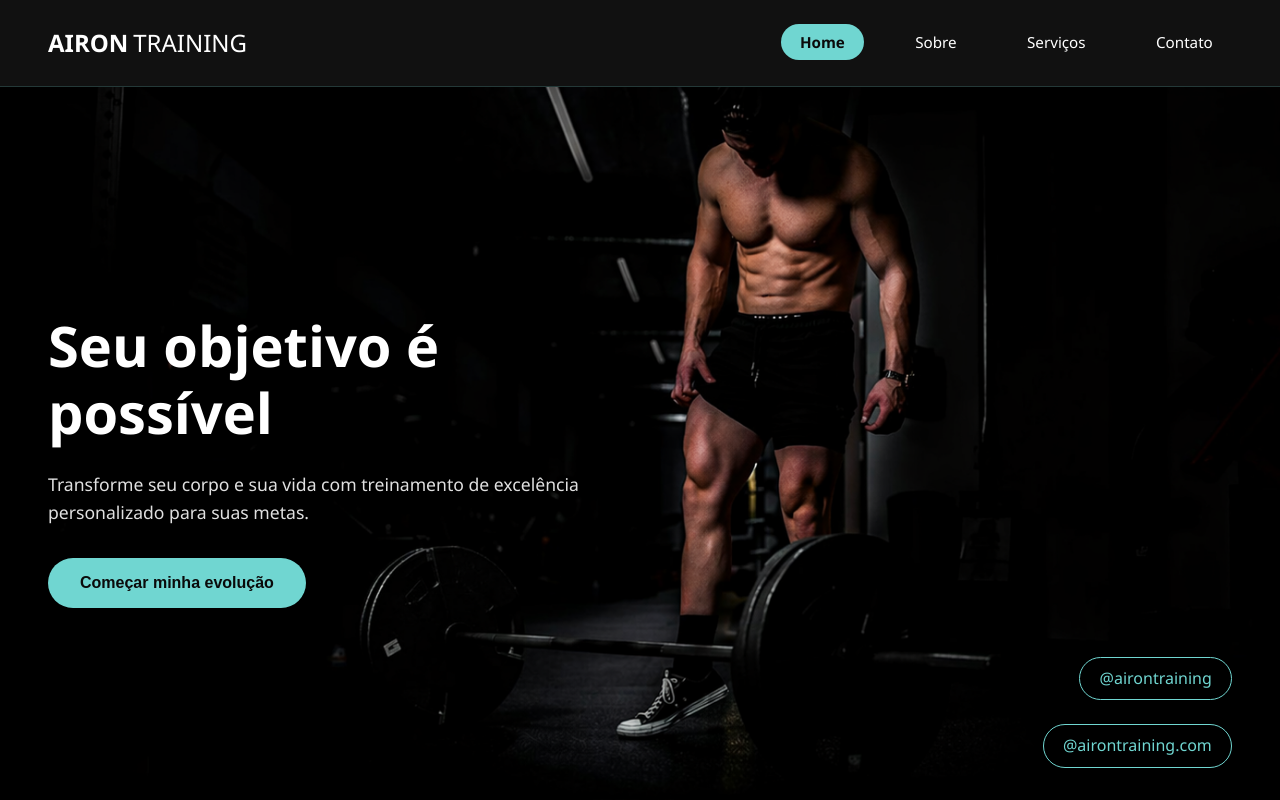
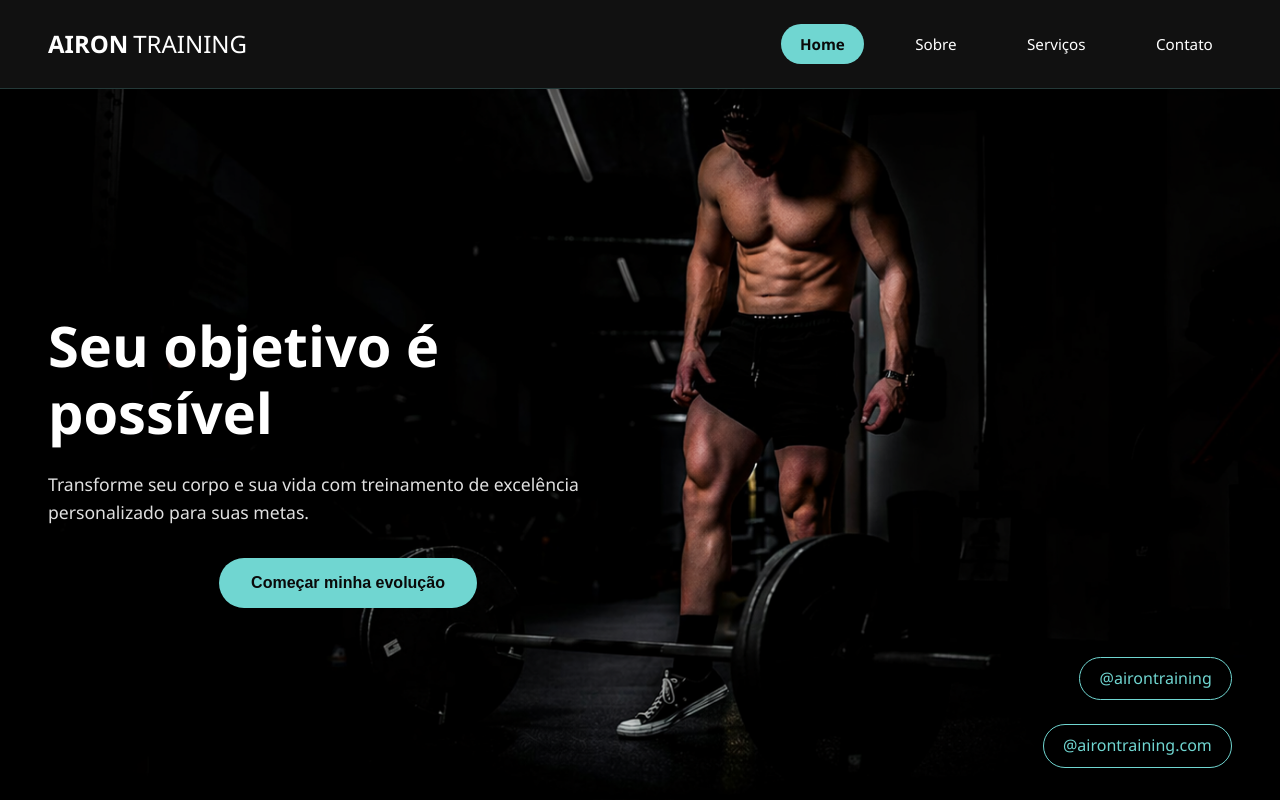
Before and after one commit to SulistaMano-hub/Personal-Trainer, a plain HTML site: page index.html in a window 1280 px wide. Shown: the top 800 px of the page. Drawn offline with Linux system fonts and the light colour scheme.

Commit message:
Update styles and background colors in index.html

```diff
--- a/index.html
+++ b/index.html
@@ -58,6 +58,9 @@
       border-radius: 20px;
       transition: all 0.3s ease;
       font-size: 0.95rem;
+      display: block;
+      margin-left: auto;
+      margin-right: auto;
     }
 
     nav a:hover {
@@ -113,6 +116,9 @@
     .btn-primary {
       background-color: #70d6d1;
       color: #0a0a0a;
+      display: block;
+      margin-left: auto;
+      margin-right: auto;
     }
 
     .btn-primary:hover {
@@ -225,7 +231,7 @@
 
     .contact {
       padding: 5rem 3rem;
-      background-color: #111111;
+      background-color: #ffffff;
     }
 
     .contact .section-title {
@@ -235,7 +241,7 @@
 
     .contact-subtitle {
       text-align: left;
-      color: #70d6d1;
+      color: #ffffff;
       font-size: 1.1rem;
       margin-bottom: 3rem;
     }
```
